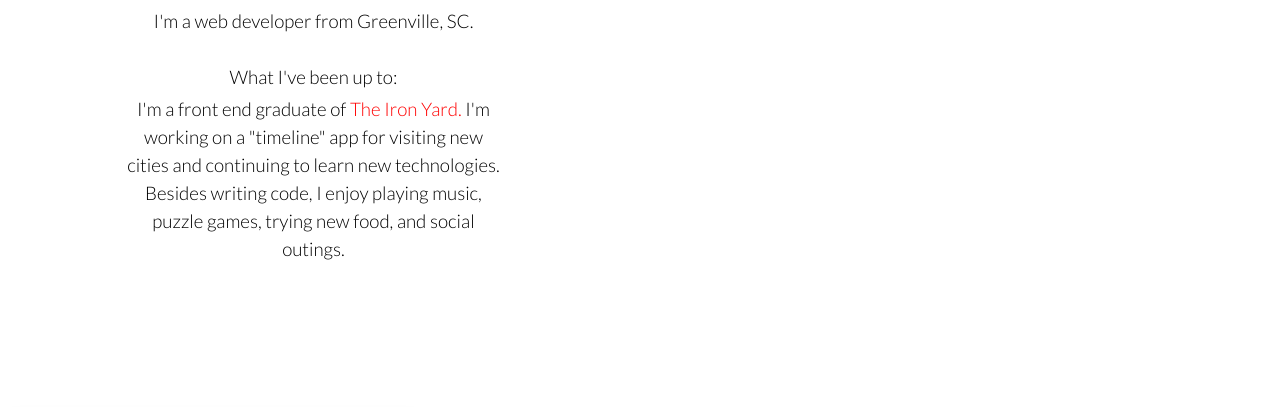
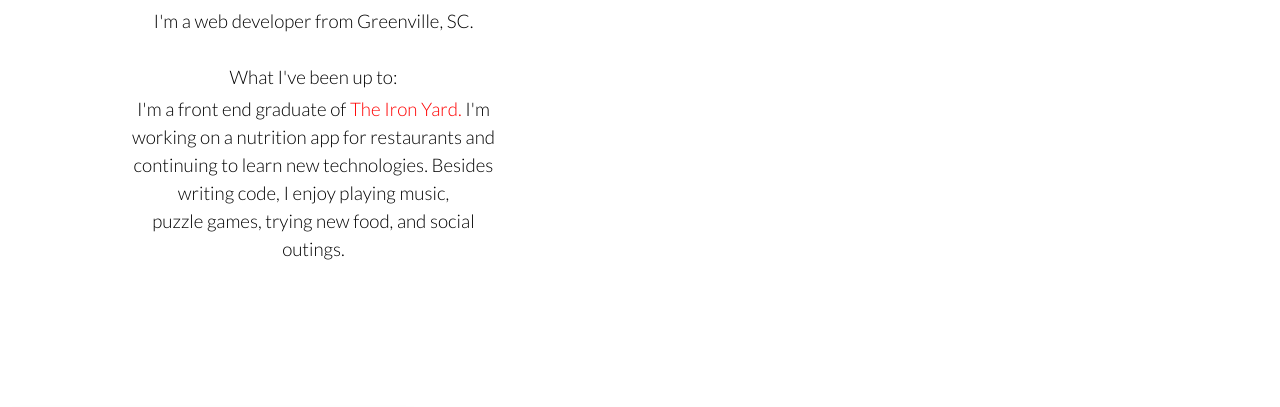
Before and after one commit to AryDavani/arydavani.github.io, a website: page index.html in a window 1280 px wide. Shown: the part 1301-1708 px from the top of the page. Drawn offline with nearby package versions, Linux system fonts and the light colour scheme.

Commit message:
words update

```diff
--- a/index.html
+++ b/index.html
@@ -52,7 +52,7 @@
           <h3>I'm a web developer from Greenville, SC.</h3>
           <br>
           <h3>What I've been up to:</h3>
-          <h3>I'm a front end graduate of <a href="https://www.theironyard.com/">The Iron Yard.</a> I'm working on a "timeline" app for visiting new cities and continuing to learn new technologies. Besides writing code, I enjoy playing music, <br>puzzle games, trying new food, and social outings.</h3>
+          <h3>I'm a front end graduate of <a href="https://www.theironyard.com/">The Iron Yard.</a> I'm working on a nutrition app for restaurants and continuing to learn new technologies. Besides writing code, I enjoy playing music, <br>puzzle games, trying new food, and social outings.</h3>
         </div>
       </div>
       <div id="labels" class="labels">
```
